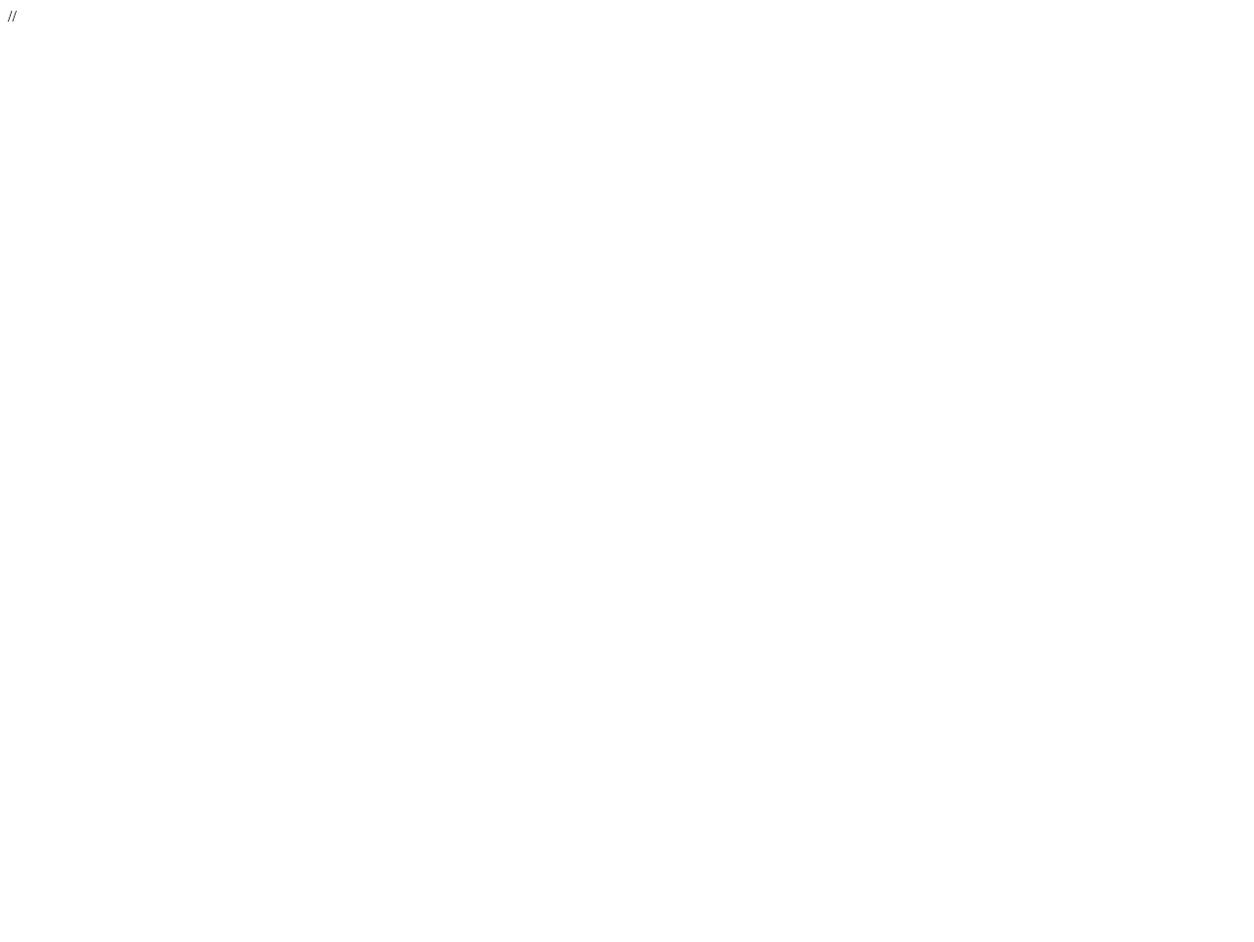
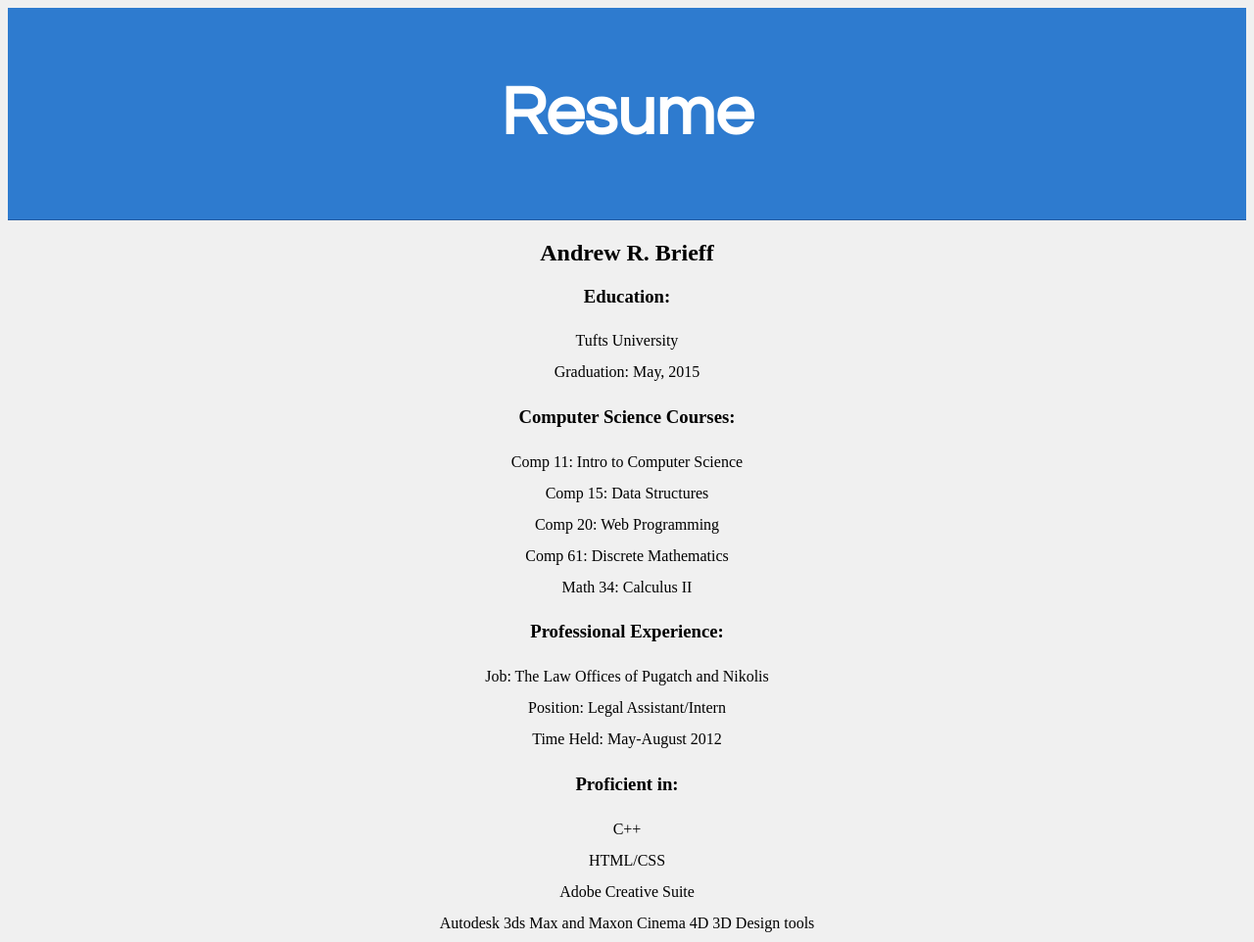
Before and after one commit to abrieff/abrieff.github.com, a plain HTML site: page resume.html in a window 1280 px wide. Shown: the whole page at 98% size. Before the commit the page ends 800 px from the top, so only its background shows below. Drawn offline with Linux system fonts and the light colour scheme.

Commit message:
Completed Desktop website formatting

```diff
--- /dev/null
+++ b/bio.html
@@ -0,0 +1,14 @@
+<html>
+<head>
+<title>Bio</title>
+<link rel="stylesheet" href="resumestyle.css" />
+</head>
+
+<body>
+<Header>
+<h1>Biography</h1>
+</Header>
+<p class="bio"> Andrew Brieff is currently a sophomore at Tufts University. He
+is currently working towards receiving a bachelors degree in Computer Science.
+He works as the Treasurer for Tufts' Amnesty International Chapter and is a
+full-time student. Andrew is currently living in Medford, Ma. <p>
--- a/resume.html
+++ b/resume.html
@@ -1 +1,32 @@
-//
+<html>
+<head>
+<title>Resume</title>
+<link rel="stylesheet" href="resumestyle.css" />
+
+</head>
+
+<body>
+<header>
+<h1>Resume</h1>
+</header>
+<h2> Andrew R. Brieff </h2>
+<h3> Education: </h3>
+<p>	Tufts University <br>
+	Graduation: May, 2015 </p>
+<h3> Computer Science Courses:</h3>
+<p> Comp 11: Intro to Computer Science <br>
+    Comp 15: Data Structures <br>
+    Comp 20: Web Programming <br>
+    Comp 61: Discrete Mathematics <br>
+    Math 34: Calculus II </p>
+<h3> Professional Experience: </h3>
+<p> Job: The Law Offices of Pugatch and Nikolis<br>
+	Position: Legal Assistant/Intern<br>
+	Time Held: May-August 2012 </p>
+<h3> Proficient in:</h3>
+<p> C++ <br>
+    HTML/CSS <br>
+    Adobe Creative Suite <br>
+    Autodesk 3ds Max and Maxon Cinema 4D 3D Design tools </p>
+</body>
+</html>
--- /dev/null
+++ b/resumestyle.css
@@ -0,0 +1,35 @@
+header {
+  padding-top: 25px;
+  padding-bottom: 25px;
+  font-family: Helvetica, Arial, serif;
+  background: #2e7bcf;
+  border-bottom: solid 1px #275da1;
+}
+
+body {
+  background-color: #F0F0F0;
+}
+
+h1 {
+  text-align: center;
+  color: white;
+  font-size: 70px;
+  font-family: Century Gothic, sans-serif;
+  }
+ h2, h3, p {
+  text-align: center;
+  margin-left: 30%;
+  margin-right: 30%;
+  }
+  p {
+	line-height: 2em;
+	}
+p.bio{
+	font-size: 22px;
+	}
+img.resize{
+    width:540px; /* you can use % */
+    height: auto;
+    margin-left: 32%;
+    margin-top:5%;
+}
```
Also changed, not shown: index.html (added, +13 -0 lines).
